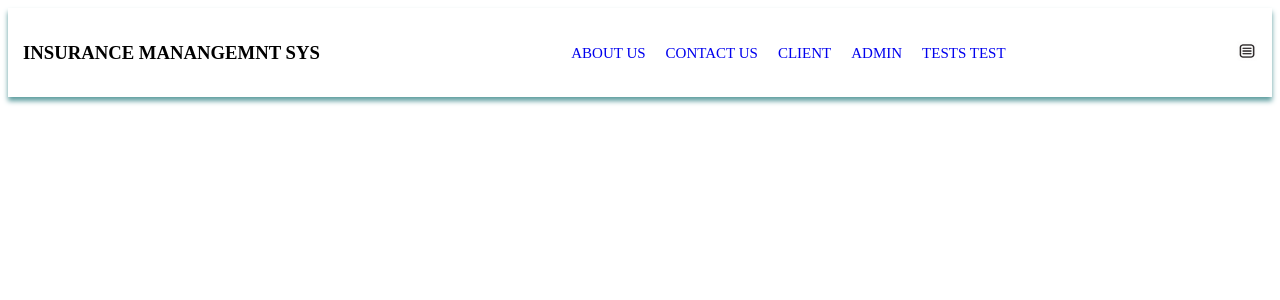
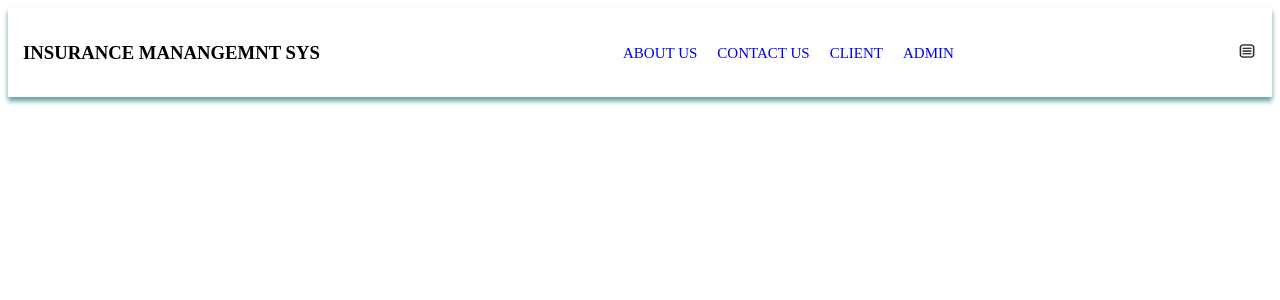
Before and after one commit to JONAHKIPKORIR/insurance_system, a PHP site: page /includes/header.php in a window 1280 px wide. Shown: the top 300 px of the page. Run offline with PHP 8.4, Linux system fonts and the light colour scheme.

Commit message:
Deleted test nav link on header

```diff
--- a/includes/header.php
+++ b/includes/header.php
@@ -48,7 +48,7 @@
                         <li><a href="#">Contact Us</a></li>
                         <li><a href="login.php">Client </a></li>
                         <li><a href="login.php">Admin</a></li>
-                        <li><a href="login.php">Tests test</a></li>
+
                     </ul>
                     <div class="menu">
                         <img src="icons/menu.jpg" alt="" style="width: 20px; height:20px;">
```
